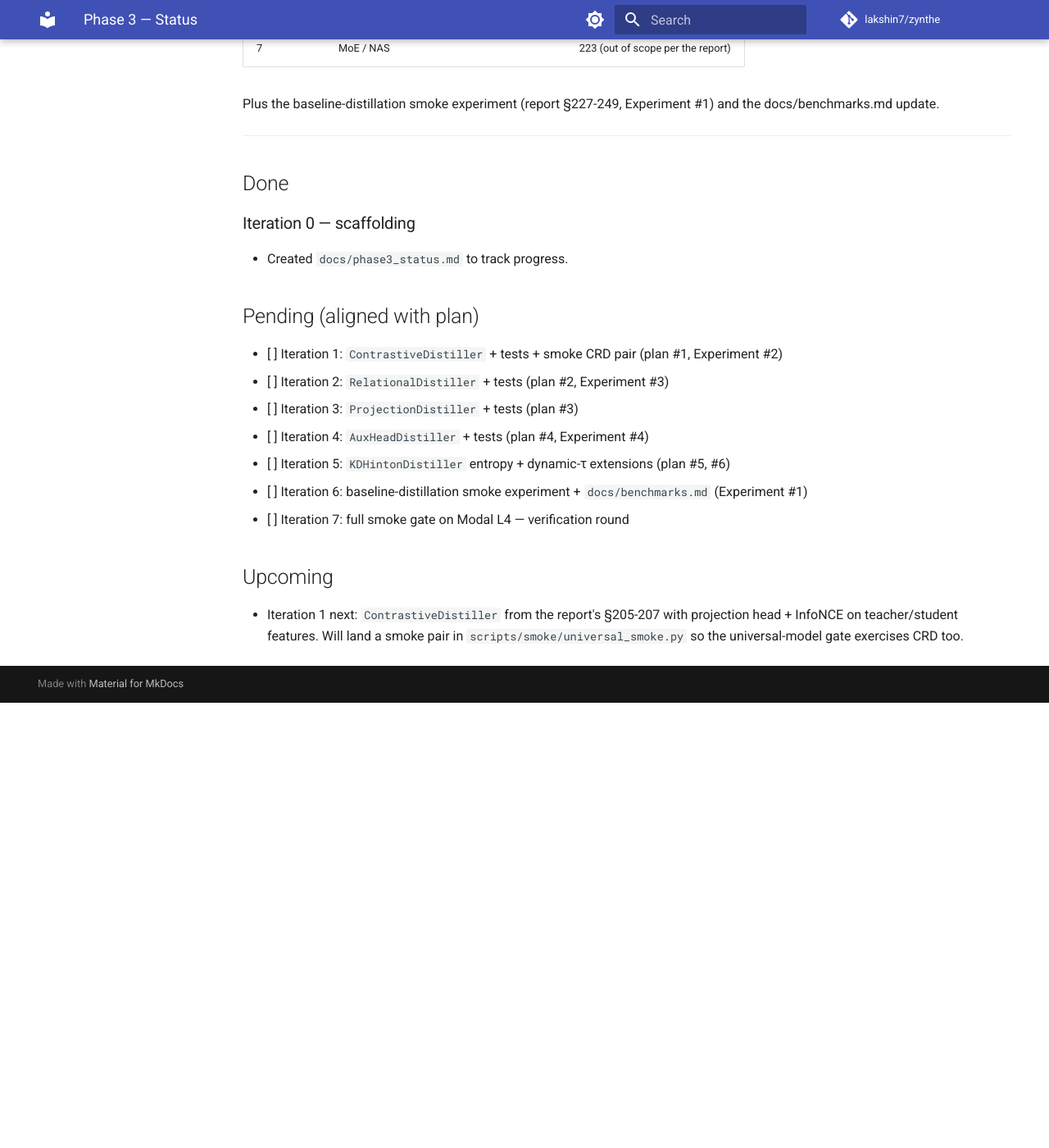
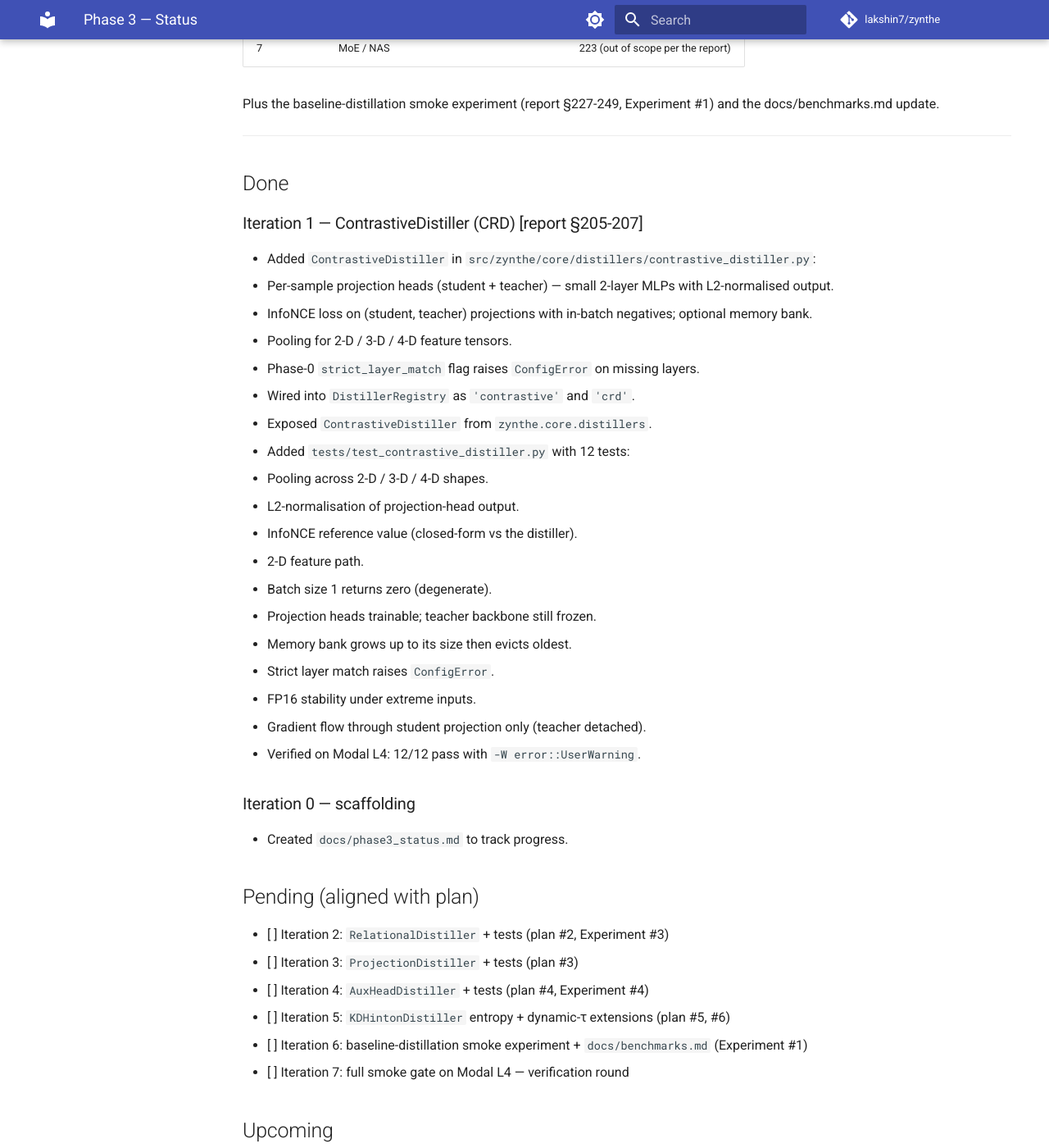
Before and after one commit to lakshin7/zynthe, an MkDocs documentation site: the page built from docs/phase3_status.md, in a window 1280 px wide and 1400 px high, scrolled down 686 px. Shown: the whole window at 82% size. Built offline with MkDocs 1.6.1 and Material for MkDocs 9.7.7, drawn with Linux system fonts in a browser that asks for light colours; comment, search, counter and statistics services are not loaded; before the commit the page ends 1543 px from its top, so only the background shows below that; some of the changed text lies outside the part shown.

Commit message:
docs(phase-3): update status doc — Iteration 1 (ContrastiveDistiller) complete
Iteration 1 deliverables:
- ContrastiveDistiller (CRD) + 12 tests, all green on Modal L4
- Registry wiring, public exports, Phase-0 strict_layer_match fix

Remaining for Phase 3: Iterations 2-7.

```diff
--- a/docs/phase3_status.md
+++ b/docs/phase3_status.md
@@ -27,13 +27,34 @@ Experiment #1) and the docs/benchmarks.md update.
 
 ## Done
 
+### Iteration 1 — ContrastiveDistiller (CRD) [report §205-207]
+
+- Added `ContrastiveDistiller` in `src/zynthe/core/distillers/contrastive_distiller.py`:
+  - Per-sample projection heads (student + teacher) — small 2-layer MLPs with L2-normalised output.
+  - InfoNCE loss on (student, teacher) projections with in-batch negatives; optional memory bank.
+  - Pooling for 2-D / 3-D / 4-D feature tensors.
+  - Phase-0 `strict_layer_match` flag raises `ConfigError` on missing layers.
+- Wired into `DistillerRegistry` as `'contrastive'` and `'crd'`.
+- Exposed `ContrastiveDistiller` from `zynthe.core.distillers`.
+- Added `tests/test_contrastive_distiller.py` with 12 tests:
+  - Pooling across 2-D / 3-D / 4-D shapes.
+  - L2-normalisation of projection-head output.
+  - InfoNCE reference value (closed-form vs the distiller).
+  - 2-D feature path.
+  - Batch size 1 returns zero (degenerate).
+  - Projection heads trainable; teacher backbone still frozen.
+  - Memory bank grows up to its size then evicts oldest.
+  - Strict layer match raises `ConfigError`.
+  - FP16 stability under extreme inputs.
+  - Gradient flow through student projection only (teacher detached).
+- Verified on Modal L4: 12/12 pass with `-W error::UserWarning`.
+
 ### Iteration 0 — scaffolding
 
 - Created `docs/phase3_status.md` to track progress.
 
 ## Pending (aligned with plan)
 
-- [ ] Iteration 1: `ContrastiveDistiller` + tests + smoke CRD pair (plan #1, Experiment #2)
 - [ ] Iteration 2: `RelationalDistiller` + tests (plan #2, Experiment #3)
 - [ ] Iteration 3: `ProjectionDistiller` + tests (plan #3)
 - [ ] Iteration 4: `AuxHeadDistiller` + tests (plan #4, Experiment #4)
@@ -43,4 +64,4 @@ Experiment #1) and the docs/benchmarks.md update.
 
 ## Upcoming
 
-- Iteration 1 next: `ContrastiveDistiller` from the report's §205-207 with projection head + InfoNCE on teacher/student features. Will land a smoke pair in `scripts/smoke/universal_smoke.py` so the universal-model gate exercises CRD too.
+- Iteration 2 next: `RelationalDistiller` from the report's §209-211 with pairwise cosine matrix loss on student/teacher features.
```
